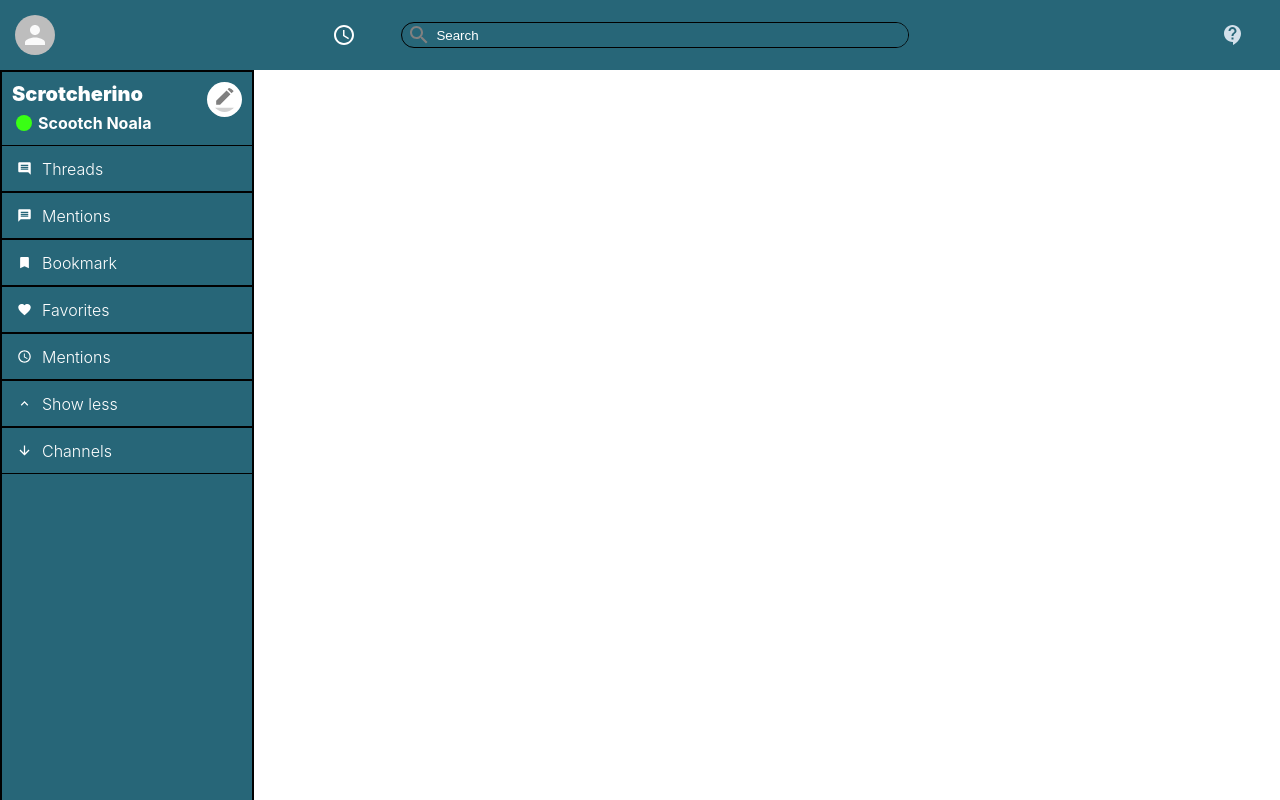
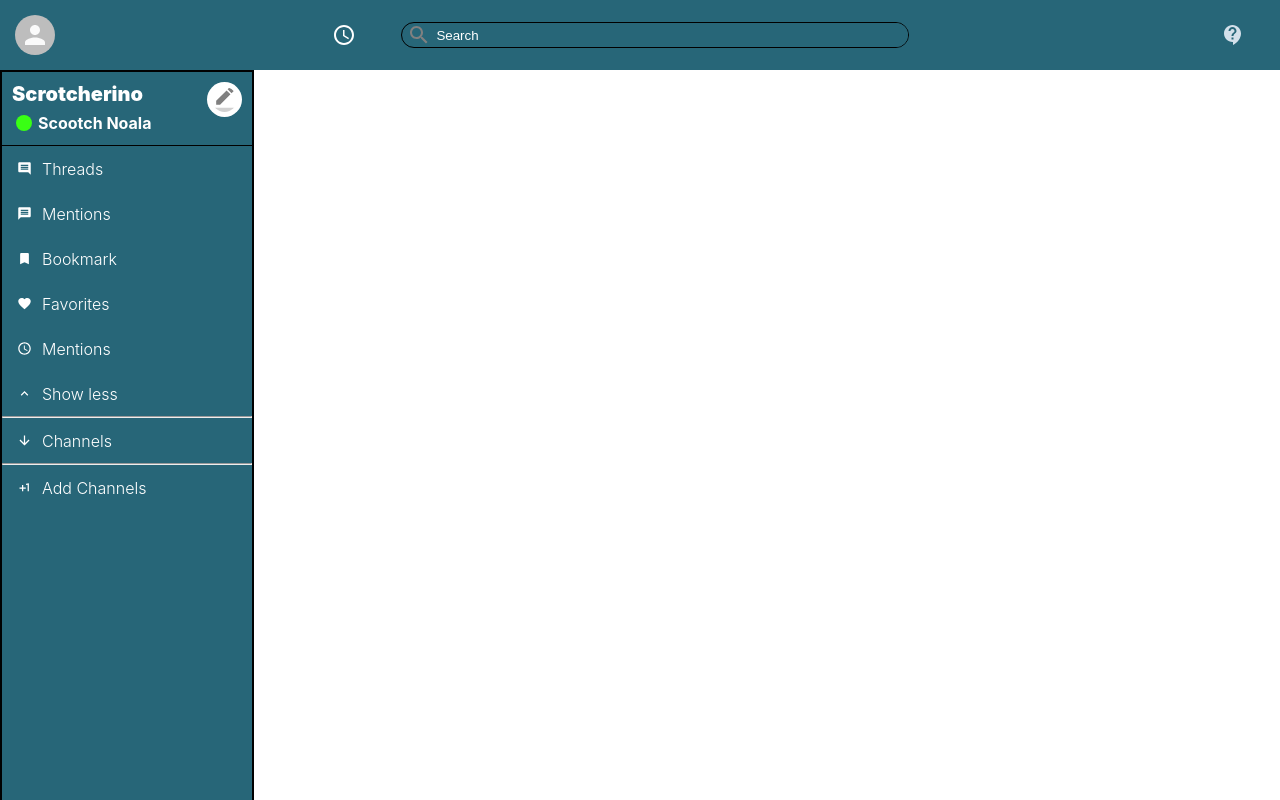
Before and after one commit to adjacentdata/ZipChat, a React (Create React App) app: page / in a window 1280 px wide. Shown: the top 800 px of the page. Built offline with nearby package versions, Linux system fonts and the light colour scheme.

Commit message:
Channel functionality

```diff
--- a/src/sidebar/Options.js
+++ b/src/sidebar/Options.js
@@ -2,8 +2,6 @@ import React from 'react'
 import styled from 'styled-components'
 
 const OptionsWrapper = styled.div`
-    border-top: solid 1px black;
-    border-bottom: solid 1px black;
     display: flex;
     flex-direction: row;
     align-items: center;
@@ -16,14 +14,26 @@ const OptionsWrapper = styled.div`
     > h4 {
         font-weight:300;
     }
+
+    > h4 > span {
+        padding: 10px;
+
+    }
 `
 const SidebarOption = styled.div`
 
 `
 
-function Options({Icon, text}) {
+function Options({addChannel, Icon, text}) {
+    const handleChannel = () =>{
+
+    }
+
+    const openChannel = () => {
+
+    }
     return (
-        <OptionsWrapper>
+        <OptionsWrapper onClick={addChannel ? handleChannel : openChannel }>
             {Icon && <Icon fontSize="large" style={{padding: 10}}/>}
             {Icon ? (<h4>{text}</h4>) : (
                 <SidebarOption>
--- a/src/sidebar/Sidebar.js
+++ b/src/sidebar/Sidebar.js
@@ -9,6 +9,7 @@ import FavoriteIcon from '@material-ui/icons/Favorite';
 import ScheduleIcon from '@material-ui/icons/Schedule';
 import KeyboardArrowUpIcon from '@material-ui/icons/KeyboardArrowUp';
 import ArrowDownwardIcon from '@material-ui/icons/ArrowDownward';
+import PlusOneIcon from '@material-ui/icons/PlusOne';
 import styled from 'styled-components'
 
 const SidebarWrapper = styled.div`
@@ -21,17 +22,22 @@ const SidebarWrapper = styled.div`
     margin-top: 70px;
     color: white;
 
+
 `
 const SidebarUserHeader = styled.div`
     display: flex;
     padding: 10px;
     width: 250px;
+    border-bottom: 1px solid black;
     > .MuiSvgIcon-root{
         border-radius:50%;
         font-size: 35px;
         background-color: white;
         color: grey;
         padding: 5px;
+    }
+    > hr {
+        font-weight: 300;
     }
 `
 const SidebarUserInfo = styled.div`
@@ -68,8 +74,10 @@ function Sidebar() {
             <Options Icon={FavoriteIcon} text="Favorites"/>
             <Options Icon={ScheduleIcon} text="Mentions"/>
             <Options Icon={KeyboardArrowUpIcon} text="Show less"/>
+            <hr/>
             <Options Icon={ArrowDownwardIcon} text="Channels"/>
-
+            <hr/>
+            <Options Icon={PlusOneIcon} text="Add Channels" addChannel />
         </SidebarWrapper>
     )
 }
```
